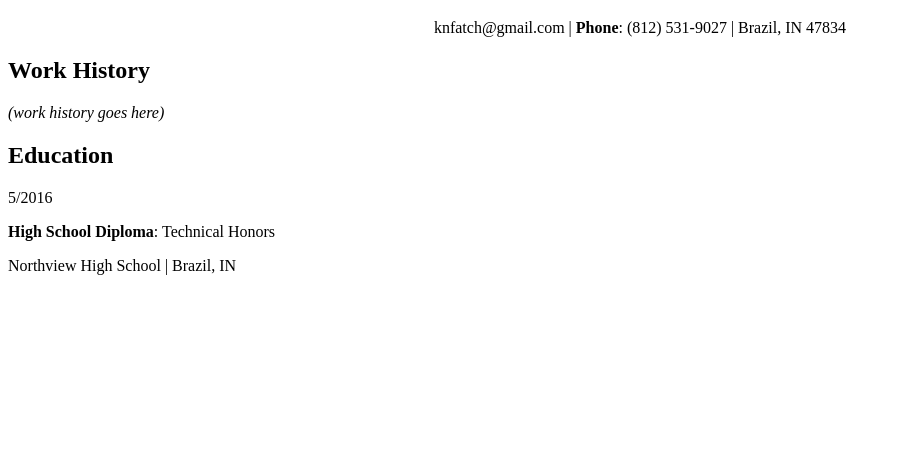
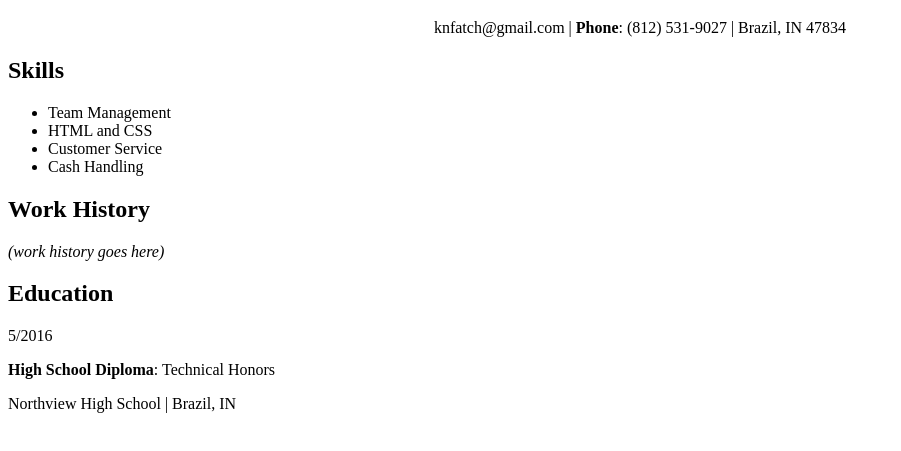
Before and after one commit to knfatch/Resume.KodyFatch, a plain HTML site: page index.html in a window 1280 px wide. Shown: the part 61-512 px from the top of the page, without its empty margins (0-901 px from the left). Drawn offline with Linux system fonts and the light colour scheme.

Commit message:
Update index.html

```diff
--- a/index.html
+++ b/index.html
@@ -9,6 +9,13 @@
 <!--Resume Contents Here-->
   <h1>Kody Fatch</h1>
   <p style="text-align: center;">knfatch@gmail.com | <strong>Phone</strong>: (812) 531-9027 | Brazil, IN 47834</p>
+  <h2>Skills</h2>
+  <ul>
+    <li>Team Management</li>
+    <li>HTML and CSS</li>
+    <li>Customer Service</li>
+    <li>Cash Handling</li>
+  </ul>
   <h2>Work History</h2>
   <p><em>(work history goes here)</em></p>
   <h2>Education</h2>
```
